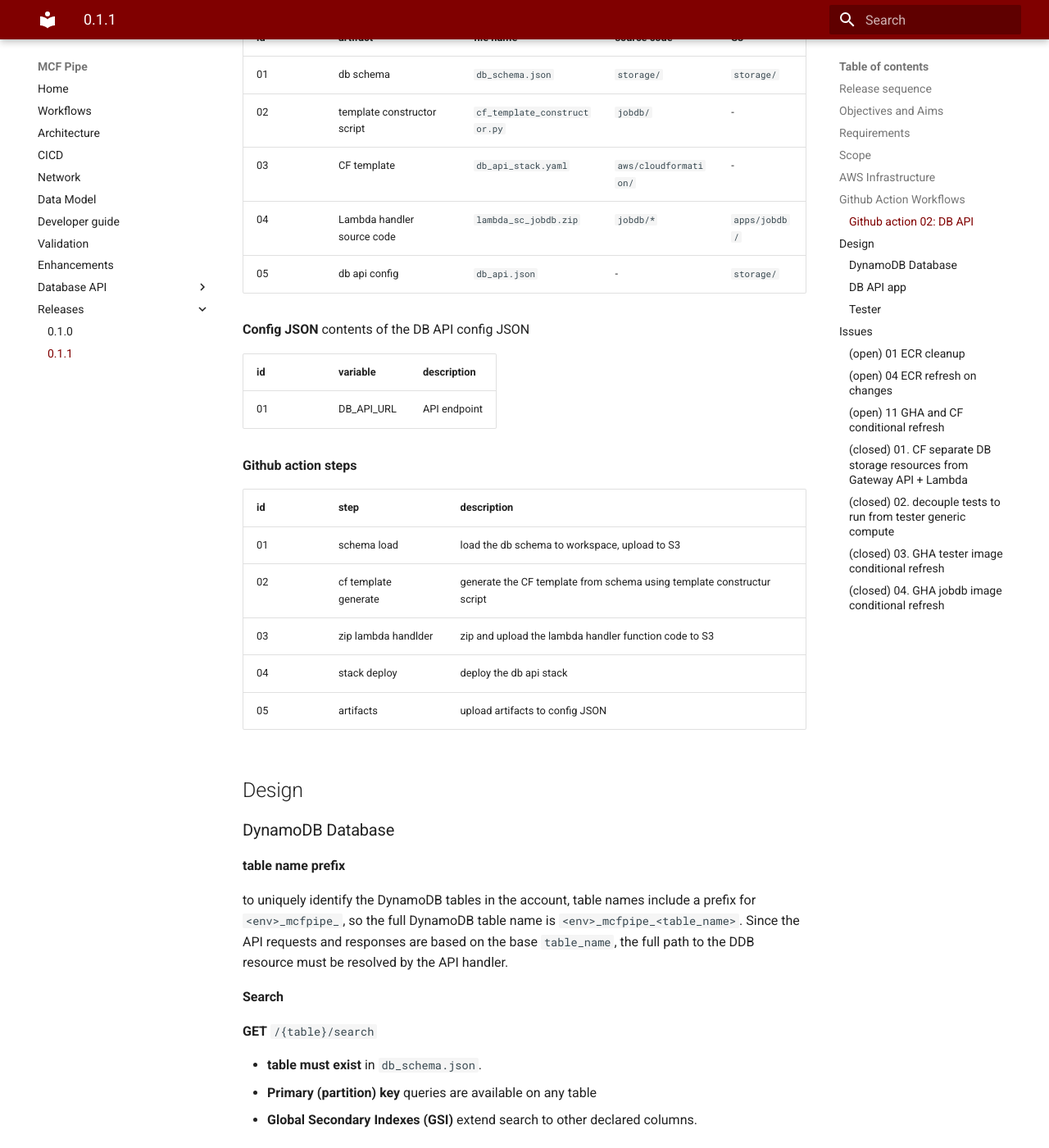
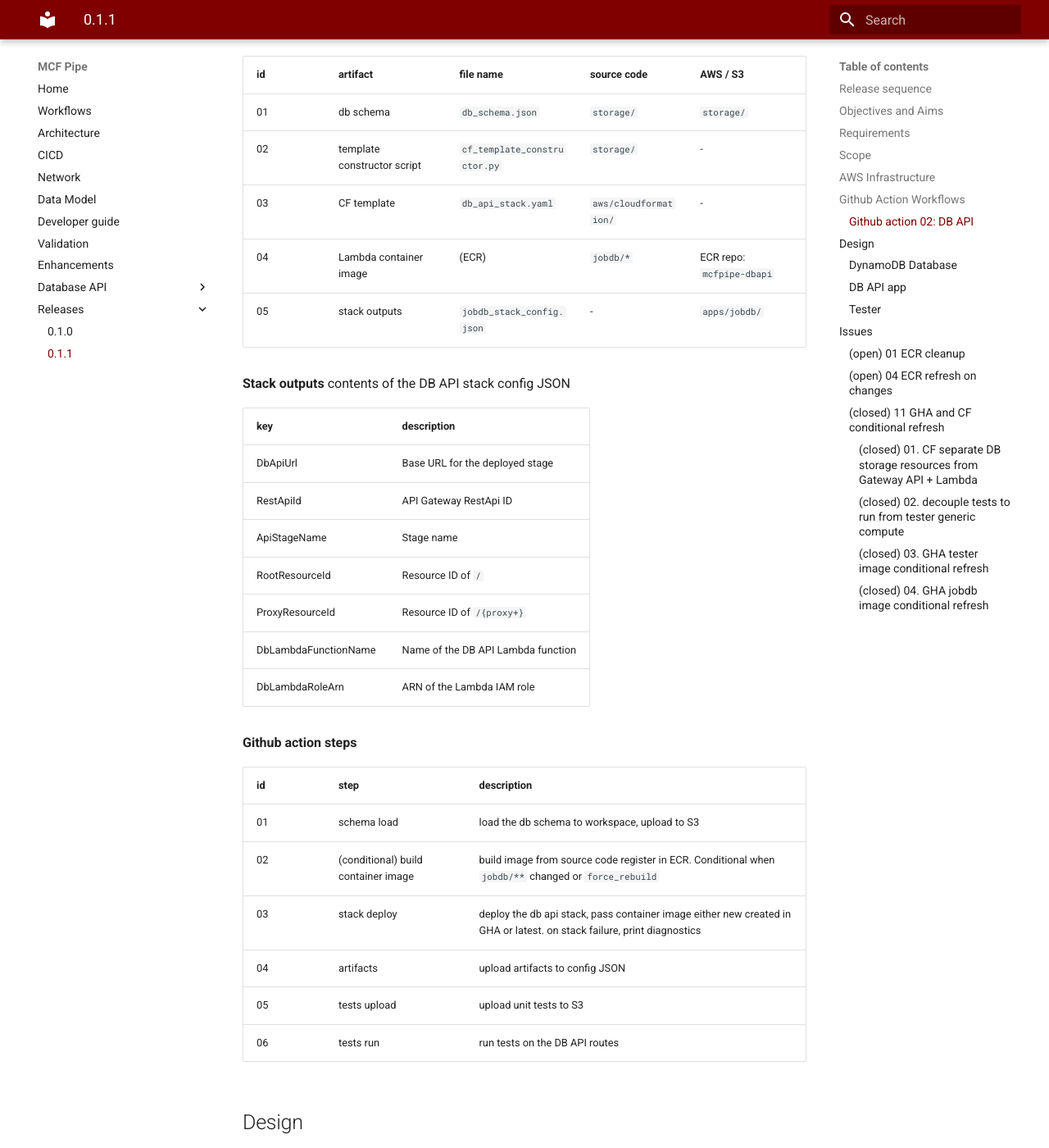
Before and after one commit to yayfalafels/mcfpipe, an MkDocs documentation site: the page built from docs/releases/011_dbapi.md, in a window 1280 px wide and 1400 px high, scrolled down 3579 px. Shown: the whole window at 82% size. Built offline with MkDocs 1.6.1 and Material for MkDocs 9.7.7, drawn with Linux system fonts in a browser that asks for light colours; some of the changed text lies outside the part shown.

Commit message:
docs update

````diff
--- a/docs/releases/011_dbapi.md
+++ b/docs/releases/011_dbapi.md
@@ -30,9 +30,10 @@
 
 | id | stack | purpose | resources |
 | - | - | - | - |
-| 01 | networking | network and VPC for public and private subnets | VPC, subnets, security groups, internet gateway |
-| 02 | tester | serverless Fargate compute resource for validating app resources | Fargate compute task(s) |
-| 03 | db api | storage database and connector API | DynamoDB tables, API Gateway + Lambda handler |
+| 01 | network | initial setup S3 bucket, config and network and VPC for public and private subnets | VPC, subnets, security groups, internet gateway |
+| 02 | database | data storage | DynamoDB tables |
+| 03 | tester | stand-alone tester to validate DB API and other app services | Fargate ECS container |
+| 04 | db api | database connector API | DB API container image, API Gateway, Lambda handler |
 
 __Dev stack: EC2 vs Fargate__
 It may be necessary to have two parallel stacks for each compute resources
@@ -101,30 +102,37 @@
 
 __Artifacts__
 
-| id | artifact | file name | source code | S3 |
+| id | artifact | file name | source code | AWS / S3 |
 | - | - | - | - | - |
 | 01 | db schema | `db_schema.json` | `storage/` | `storage/` |
-| 02 | template constructor script | `cf_template_constructor.py` | `jobdb/` | - |
+| 02 | template constructor script | `cf_template_constructor.py` | `storage/` | - |
 | 03 | CF template | `db_api_stack.yaml` | `aws/cloudformation/` | - |
-| 04 | Lambda handler source code | `lambda_sc_jobdb.zip` | `jobdb/*` | `apps/jobdb/` |
-| 05 | db api config | `db_api.json` | - | `storage/` |
+| 04 | Lambda container image        | (ECR)  | `jobdb/*`  | ECR repo: `mcfpipe-dbapi` |
+| 05 | stack outputs | `jobdb_stack_config.json` | - | `apps/jobdb/` |
 
-__Config JSON__
-contents of the DB API config JSON
+__Stack outputs__
+contents of the DB API stack config JSON
 
-| id | variable | description |
-| - | - | - |
-| 01 | DB_API_URL | API endpoint |
+| key                 | description                           |
+| ------------------- | ------------------------------------- |
+| DbApiUrl            | Base URL for the deployed stage       |
+| RestApiId           | API Gateway RestApi ID                |
+| ApiStageName        | Stage name                            |
+| RootResourceId      | Resource ID of `/`                    |
+| ProxyResourceId     | Resource ID of `/{proxy+}`            |
+| DbLambdaFunctionName| Name of the DB API Lambda function    |
+| DbLambdaRoleArn     | ARN of the Lambda IAM role            |
 
 __Github action steps__
 
 | id | step | description |
 | - | - | - |
 | 01 | schema load | load the db schema to workspace, upload to S3 |
-| 02 | cf template generate | generate the CF template from schema using template constructur script |
-| 03 | zip lambda handlder | zip and upload the lambda handler function code to S3 |
-| 04 | stack deploy | deploy the db api stack |
-| 05 | artifacts | upload artifacts to config JSON |
+| 02 | (conditional) build container image | build image from source code register in ECR. Conditional when `jobdb/**` changed or `force_rebuild` |
+| 03 | stack deploy | deploy the db api stack, pass container image either new created in GHA or latest. on stack failure, print diagnostics |
+| 04 | artifacts | upload artifacts to config JSON |
+| 05 | tests upload | upload unit tests to S3 |
+| 06 | tests run | run tests on the DB API routes |
 
 ## Design
 
@@ -205,7 +213,7 @@
 __resolution__
 update the logic in GHA to only refresh the DB API ECR docker image either no image is present OR changes that would affect the docker image, such as any change to `jobdb/*` contents.
 
-### (open) 11 GHA and CF conditional refresh
+### (closed) 11 GHA and CF conditional refresh
 Github issue [GHA and CF conditional refresh #14](https://github.com/yayfalafels/mcfpipe/issues/14)
 type: `ENHANCEMENT`
 
@@ -221,7 +229,7 @@
 | 03 | closed | GHA tester image conditional refresh |
 | 04 | closed | GHA jobdb image conditional refresh |
 
-### (closed) 01. CF separate DB storage resources from Gateway API + Lambda
+#### (closed) 01. CF separate DB storage resources from Gateway API + Lambda
 
 _CF templates_
 
@@ -261,7 +269,7 @@
 06. get API ID
 07. run tests on tester
 
-### (closed) 02. decouple tests to run from tester generic compute
+#### (closed) 02. decouple tests to run from tester generic compute
 
 _changes_
 
@@ -450,7 +458,7 @@
 
 ```
 
-### (closed) 03. GHA tester image conditional refresh
+#### (closed) 03. GHA tester image conditional refresh
 
 _requirements_
 only rebuild the tester image on changes to tester source code `tester/*`
@@ -517,7 +525,7 @@
 
 ```
 
-### (closed) 04. GHA jobdb image conditional refresh
+#### (closed) 04. GHA jobdb image conditional refresh
 
 _requirements_
 only rebuild the DB API container image on changes to jobdb source code `jobdb/*`
````
Also changed, not shown: dev/releases/011_dbapi.md (+4 -1 lines), docs/architecture.md (+4 -43 lines), docs/cicd.md (+6 -33 lines), docs/validation.md (+19 -0 lines).
